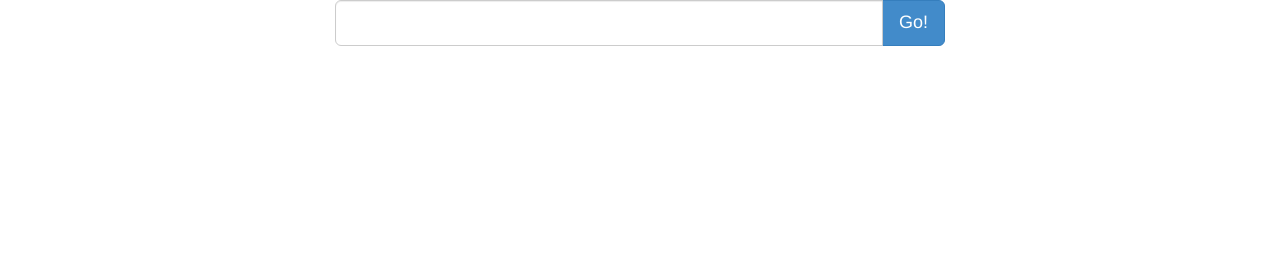
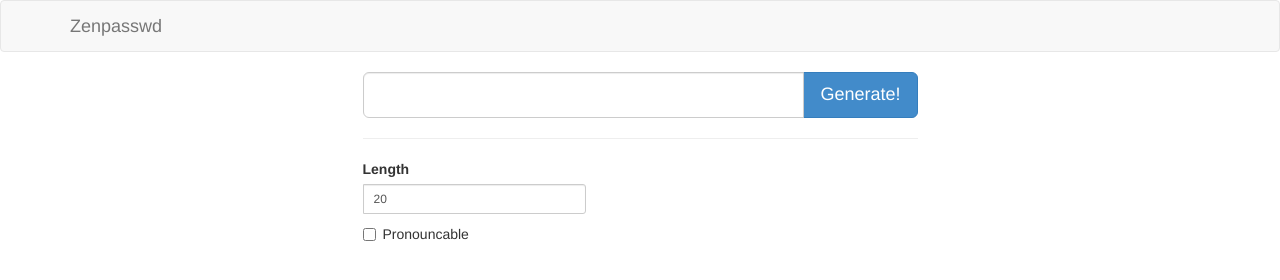
Before and after one commit to aqum/passgen-site, a website: page index.html in a window 1280 px wide. Drawn offline with Linux system fonts and the light colour scheme; files that its build step writes are made by us from their sources.

Commit message:
Bringing form to live with length input and pronounceable switch

```diff
--- a/gulpfile.js
+++ b/gulpfile.js
@@ -3,6 +3,8 @@ var less = require('gulp-less');
 
 gulp.task('copy', function() {
   gulp.src('bower_components/jquery/dist/jquery.js')
+    .pipe(gulp.dest('dist/js/lib/'));
+  gulp.src('js/**/*.js')
     .pipe(gulp.dest('dist/js/'));
   gulp.src('bower_components/bootstrap/dist/css/bootstrap.css')
     .pipe(gulp.dest('dist/css/'));
--- a/index.html
+++ b/index.html
@@ -8,16 +8,37 @@
     <link rel="stylesheet" href="dist/css/bootstrap.css">
     <script src="dist/js/lib/jquery.js"></script>
     <script src="dist/js/lib/password-generator.js"></script>
+    <script src="dist/js/zen.js"></script>
   </head>
   <body>
-    <div class="container-fluid">
+    <nav class="navbar navbar-default" role="navigation">
+      <div class="container">
+        <a class="navbar-brand" href="#">Zenpasswd</a>
+      </div>
+    </nav>
+
+    <div class="container">
       <div class="row">
         <div class="col-md-6 col-md-offset-3">
           <div class="input-group input-group-lg">
-            <input type="text" class="form-control">
+            <input class="form-control" id="generate-output" type="text">
             <span class="input-group-btn">
-              <button class="btn btn-primary" type="button">Go!</button>
+              <button class="btn btn-primary" id="generate-btn" type="button">Generate!</button>
             </span>
+          </div>
+
+          <hr>
+
+          <div class="input-group">
+            <label>Length</label>
+            <input class="form-control input-sm" id="generate-length" type="number" value="20">
+          </div>
+          <div class="input-group">
+            <div class="checkbox">
+              <label>
+                <input type="checkbox" id="generate-pronounceable"> Pronouncable
+              </label>
+            </div>
           </div>
         </div>
       </div>
--- /dev/null
+++ b/js/zen.js
@@ -0,0 +1,15 @@
+$(function() {
+  var btn = $('#generate-btn');
+  var output = $('#generate-output');
+
+  var length_input = $('#generate-length');
+  var pronounceable_input = $('#generate-pronounceable');
+
+  btn.on('click', function() {
+    var length = length_input.val();
+    var is_pronounceable = pronounceable_input.is(":checked");
+
+    var password = generatePassword(length, is_pronounceable);
+    output.val(password);
+  });
+});
```
Also changed, not shown: dist/js/zen.js (added).
